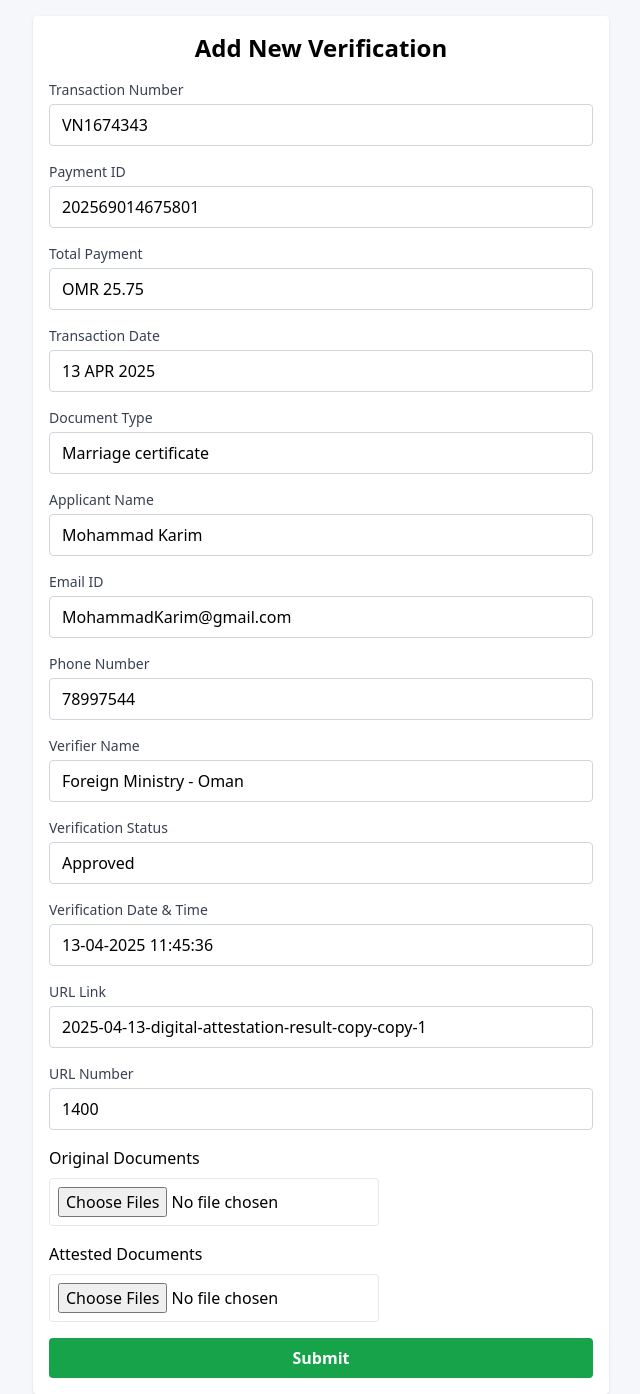
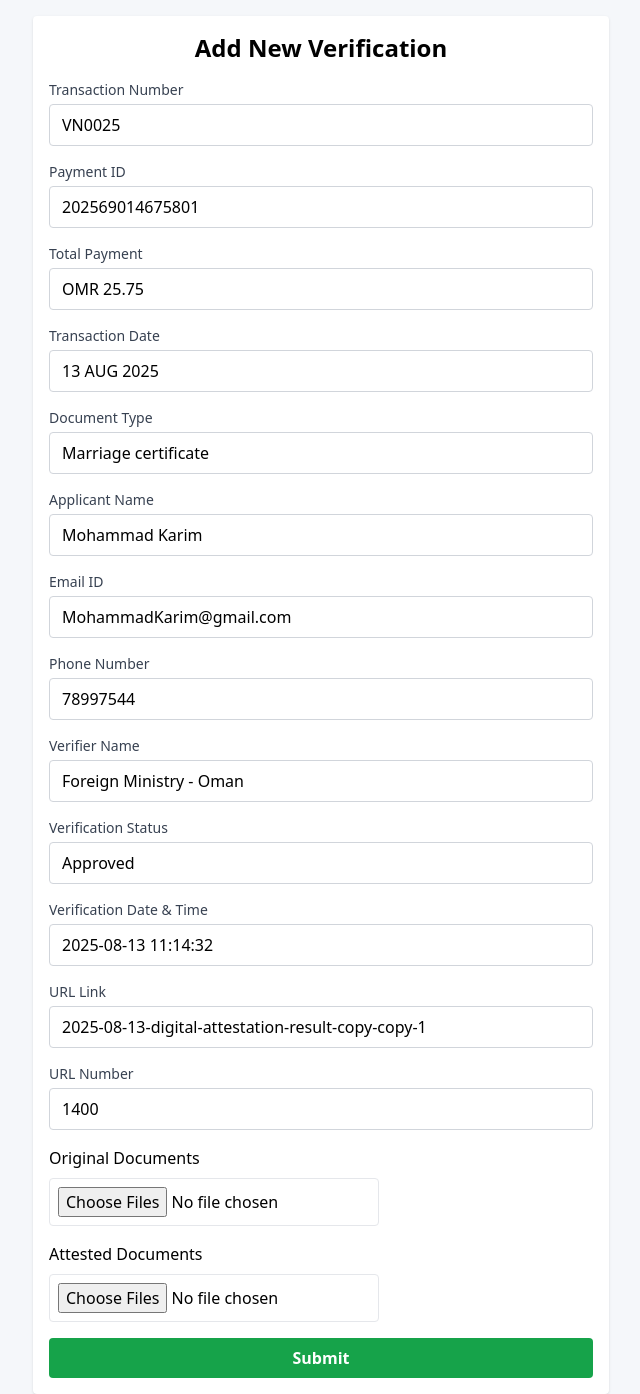
Before and after one commit to Randomtanvir/docswalletes, a Next.js app: page /dashboard/create in a window 1280 px wide. Shown: the whole page, without its empty margins (319-959 px from the left). Built offline with nearby package versions, Linux system fonts and the light colour scheme.

Commit message:
some modifecition

```diff
--- a/app/dashboard/create/_component/VerificationForm.jsx
+++ b/app/dashboard/create/_component/VerificationForm.jsx
@@ -12,18 +12,18 @@ export default function VerificationForm({
   const [loading, setLoading] = useState(false);
   const { register, handleSubmit, reset } = useForm({
     defaultValues: {
-      transactionNumber: "VN1674343",
+      transactionNumber: "VN0025",
       paymentId: "202569014675801",
       totalPayment: "OMR 25.75",
-      transactionDate: "13 APR 2025",
+      transactionDate: "13 AUG 2025",
       documentType: "Marriage certificate",
       applicantName: "Mohammad Karim",
       email: "MohammadKarim@gmail.com",
       phoneNumber: "78997544",
       verifierName: "Foreign Ministry - Oman",
       verificationStatus: "Approved",
-      verificationDateTime: "13-04-2025 11:45:36",
-      urlLink: "2025-04-13-digital-attestation-result-copy-copy-1",
+      verificationDateTime: "2025-08-13 11:14:32",
+      urlLink: "2025-08-13-digital-attestation-result-copy-copy-1",
       urlNumber: "1400",
     },
   });
--- a/app/dashboard/lists/_components/VerificationCard.jsx
+++ b/app/dashboard/lists/_components/VerificationCard.jsx
@@ -67,8 +67,8 @@ const VerificationCard = ({ VerificationData, index }) => {
             {index + 1}. {VerificationData?.applicantName}
           </Link>
 
-          <p className="text-sm text-gray-500">
-            Phone No: {VerificationData?.phoneNumber}
+          <p className="text-xs text-gray-500">
+            Time: {VerificationData?.urlLink}
           </p>
 
           <span
--- a/app/dashboard/lists/page.js
+++ b/app/dashboard/lists/page.js
@@ -1,12 +1,19 @@
 import React from "react";
 import VerificationCard from "./_components/VerificationCard";
 import { getAllVerificationData } from "@/utils/fetcher";
+import Link from "next/link";
 
 const ListsPage = async () => {
   const verificationData = await getAllVerificationData();
 
   return (
     <div>
+      <Link
+        href="/dashboard"
+        className="text-2xl block font-bold text-green-500 mb-4 text-center hover:underline hover:text-green-700 transition-all "
+      >
+        HOME
+      </Link>
       {verificationData?.length > 0 &&
         verificationData?.map((veri, i) => (
           <VerificationCard key={veri._id} index={i} VerificationData={veri} />
```
Also changed, not shown: 1 other file (tests, documents, lock files or other folders).
